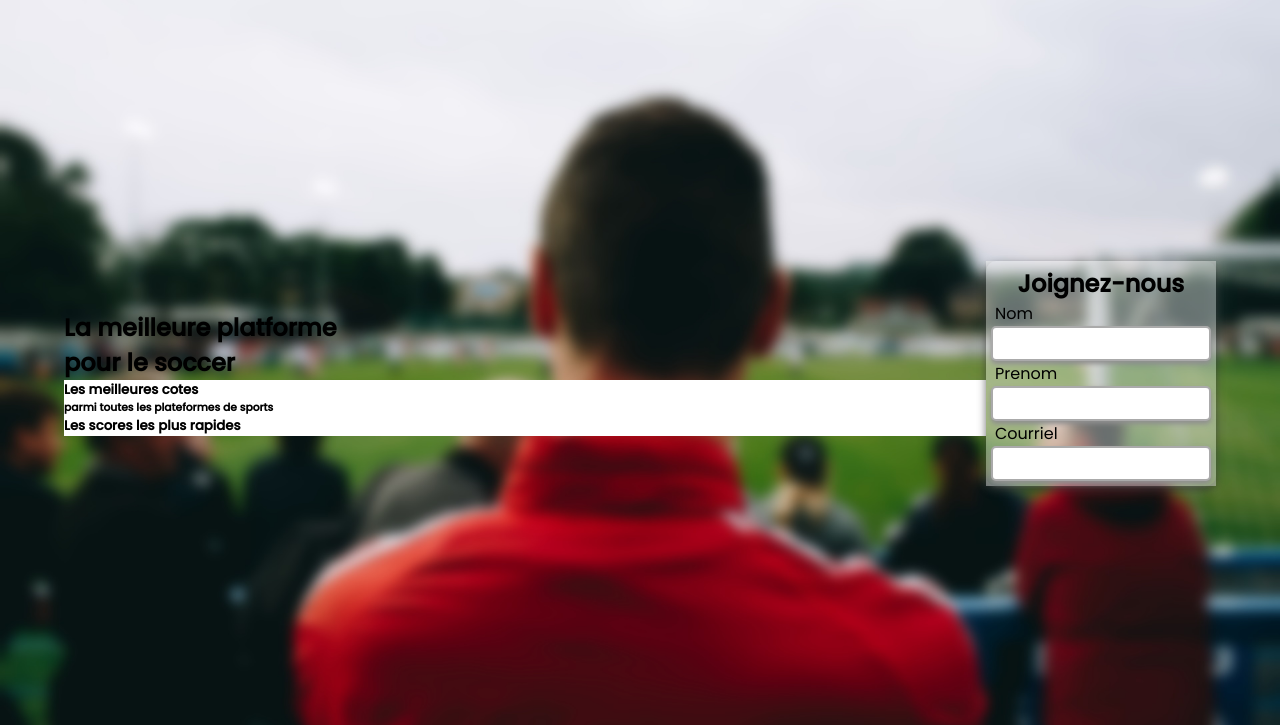
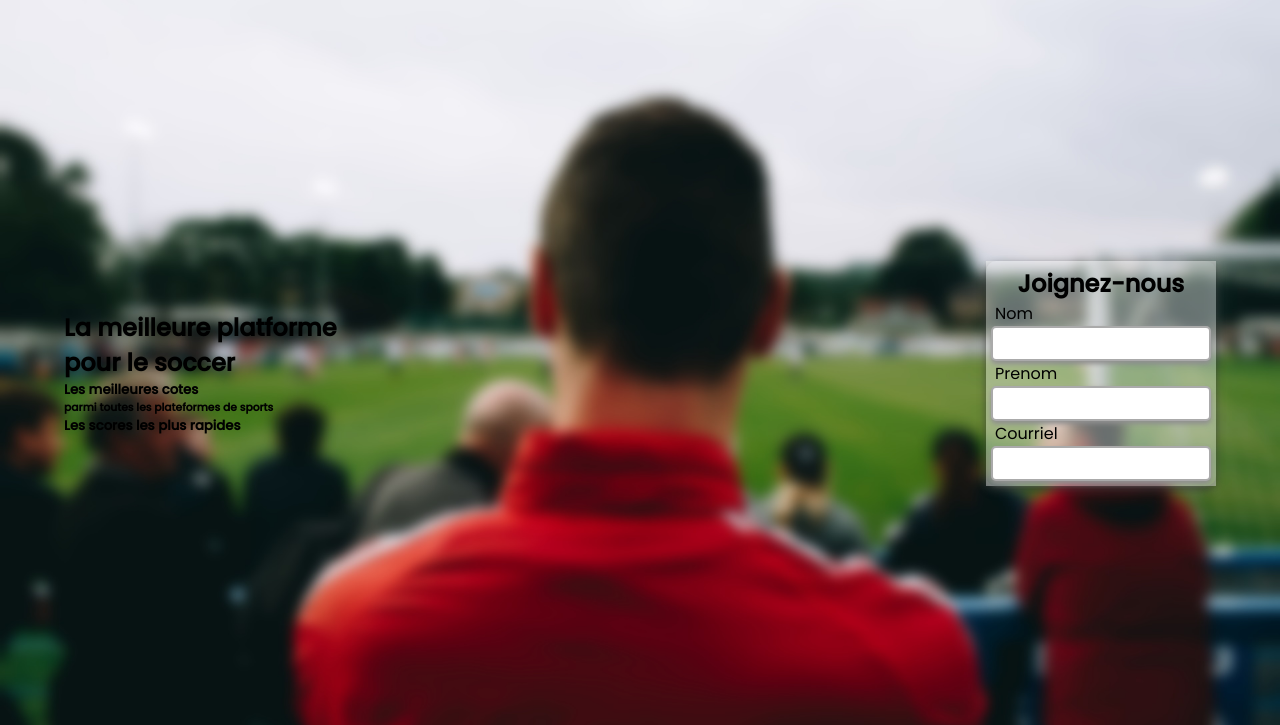
Before and after one commit to BdeB-2CW/tp2-sites-team-dylan-et-daniil, a plain HTML site: page index.html in a window 1280 px wide. Shown: the part 75-800 px from the top of the page. Drawn offline with Linux system fonts and the light colour scheme.

Commit message:
Add files via upload

```diff
--- a/styles.css
+++ b/styles.css
@@ -95,9 +95,6 @@ nav {
   padding: 5px;
 }
 
-.boite-desc{
-	background-color: white;
-}
 .label{
 	margin-left: 2%;
 }
```
